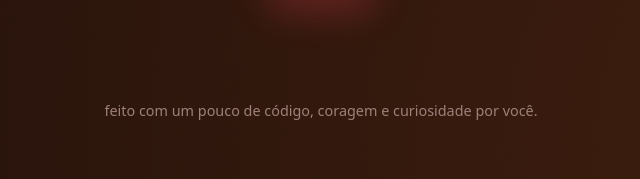
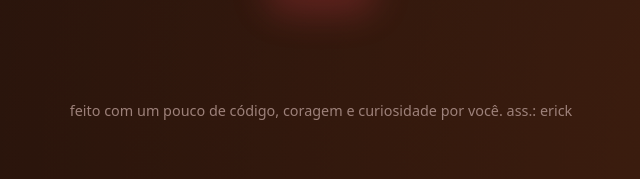
Before and after one commit to valentinodevboy/Site, a plain HTML site: page index.html in a window 1280 px wide. Shown: the part 6720-6899 px from the top of the page, 319-959 px from the left. Drawn offline with Linux system fonts and the light colour scheme.

Commit message:
Update index.html

```diff
--- a/index.html
+++ b/index.html
@@ -772,7 +772,7 @@
     </section>
 
     <footer>
-      feito com um pouco de código, coragem e curiosidade por você.
+      feito com um pouco de código, coragem e curiosidade por você. ass.: erick
     </footer>
   </main>
 
```
